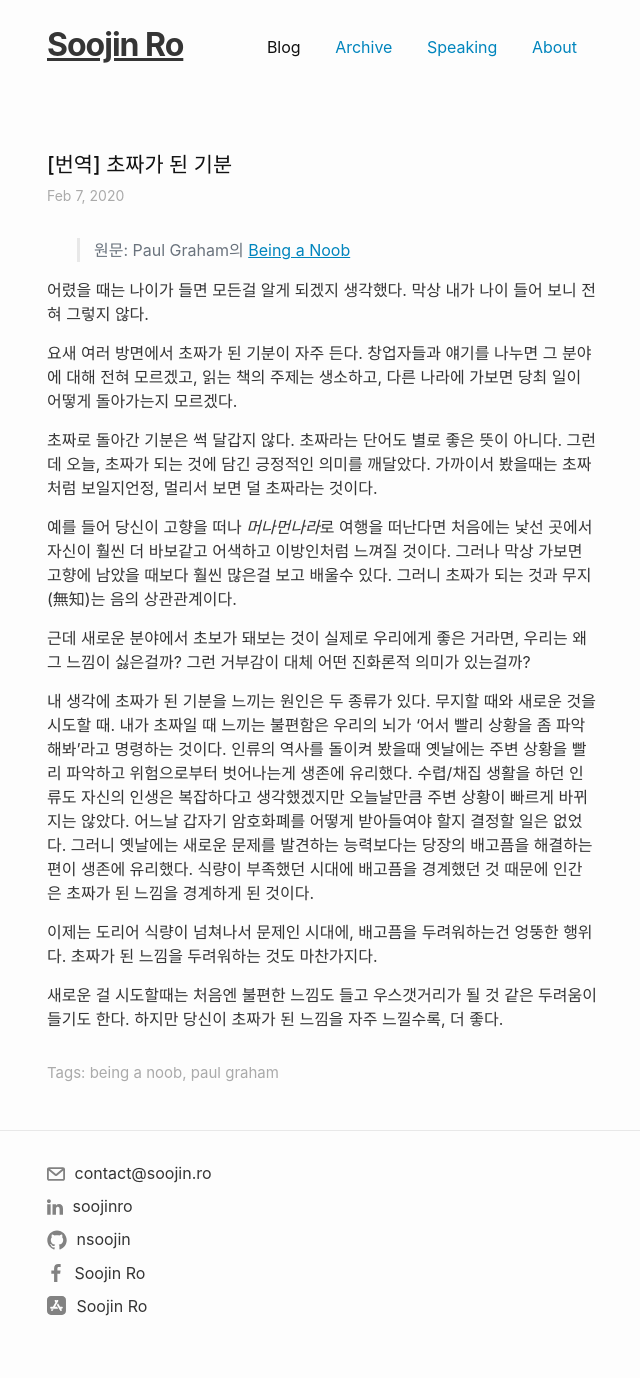
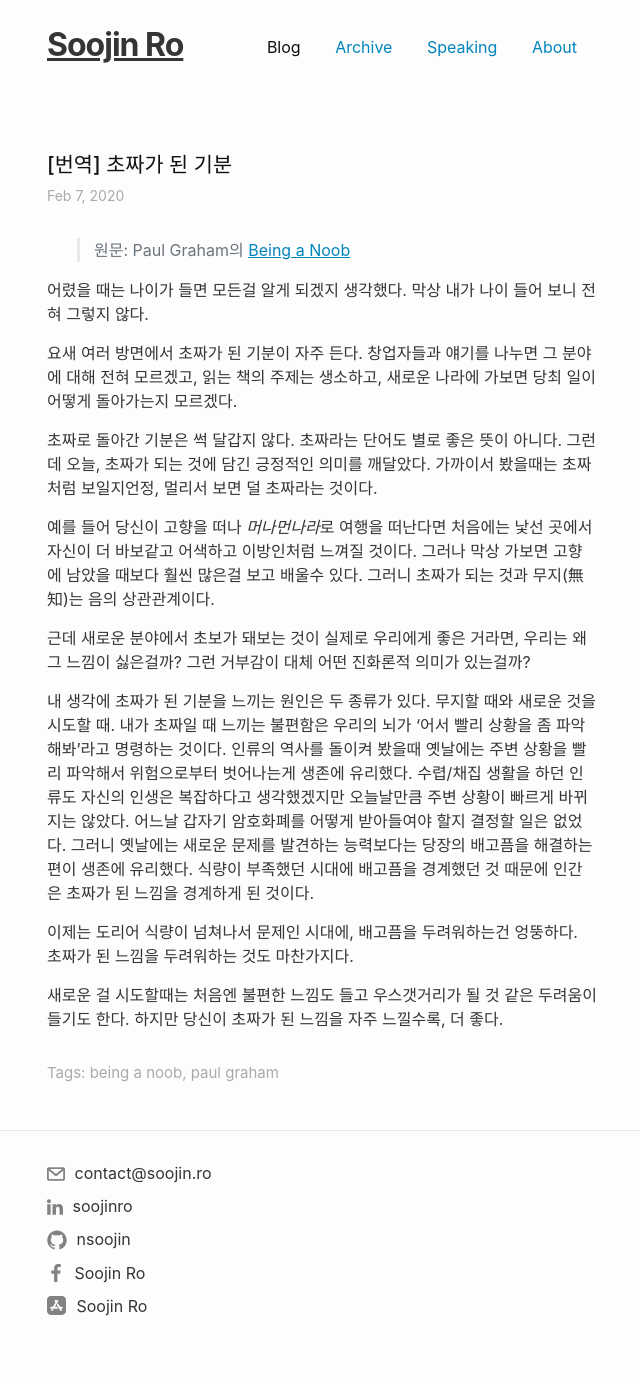
Before and after one commit to nsoojin/nsoojin.github.io, a Jekyll site: the page built from _posts/2020-02-07-noob.md, in a window 1280 px wide. Shown: the whole page, without its empty margins (318-958 px from the left). Built offline with Jekyll 4.4.1, drawn with Linux system fonts in a browser that asks for light colours; comment, search, counter and statistics services are not loaded.

Commit message:
being a noob

```diff
--- a/_posts/2020-02-07-noob.md
+++ b/_posts/2020-02-07-noob.md
@@ -14,16 +14,16 @@
 
 어렸을 때는 나이가 들면 모든걸 알게 되겠지 생각했다. 막상 내가 나이 들어 보니 전혀 그렇지 않다.
 
-요새 여러 방면에서 초짜가 된 기분이 자주 든다. 창업자들과 얘기를 나누면 그 분야에 대해 전혀 모르겠고, 읽는 책의 주제는 생소하고, 다른 나라에 가보면 당최 일이 어떻게 돌아가는지 모르겠다.
+요새 여러 방면에서 초짜가 된 기분이 자주 든다. 창업자들과 얘기를 나누면 그 분야에 대해 전혀 모르겠고, 읽는 책의 주제는 생소하고, 새로운 나라에 가보면 당최 일이 어떻게 돌아가는지 모르겠다.
 
 초짜로 돌아간 기분은 썩 달갑지 않다. 초짜라는 단어도 별로 좋은 뜻이 아니다. 그런데 오늘, 초짜가 되는 것에 담긴 긍정적인 의미를 깨달았다. 가까이서 봤을때는 초짜처럼 보일지언정, 멀리서 보면 덜 초짜라는 것이다.
 
-예를 들어 당신이 고향을 떠나 *머나먼나라*로 여행을 떠난다면 처음에는 낯선 곳에서 자신이 훨씬 더 바보같고 어색하고 이방인처럼 느껴질 것이다. 그러나 막상 가보면 고향에 남았을 때보다 훨씬 많은걸 보고 배울수 있다. 그러니 초짜가 되는 것과 무지(無知)는 음의 상관관계이다.
+예를 들어 당신이 고향을 떠나 *머나먼나라*로 여행을 떠난다면 처음에는 낯선 곳에서 자신이 더 바보같고 어색하고 이방인처럼 느껴질 것이다. 그러나 막상 가보면 고향에 남았을 때보다 훨씬 많은걸 보고 배울수 있다. 그러니 초짜가 되는 것과 무지(無知)는 음의 상관관계이다.
 
 근데 새로운 분야에서 초보가 돼보는 것이 실제로 우리에게 좋은 거라면, 우리는 왜 그 느낌이 싫은걸까? 그런 거부감이 대체 어떤 진화론적 의미가 있는걸까?
 
-내 생각에 초짜가 된 기분을 느끼는 원인은 두 종류가 있다. 무지할 때와 새로운 것을 시도할 때. 내가 초짜일 때 느끼는 불편함은 우리의 뇌가 '어서 빨리 상황을 좀 파악해봐'라고 명령하는 것이다. 인류의 역사를 돌이켜 봤을때 옛날에는 주변 상황을 빨리 파악하고 위험으로부터 벗어나는게 생존에 유리했다. 수렵/채집 생활을 하던 인류도 자신의 인생은 복잡하다고 생각했겠지만 오늘날만큼 주변 상황이 빠르게 바뀌지는 않았다. 어느날 갑자기 암호화폐를 어떻게 받아들여야 할지 결정할 일은 없었다. 그러니 옛날에는 새로운 문제를 발견하는 능력보다는 당장의 배고픔을 해결하는 편이 생존에 유리했다. 식량이 부족했던 시대에 배고픔을 경계했던 것 때문에 인간은 초짜가 된 느낌을 경계하게 된 것이다.
+내 생각에 초짜가 된 기분을 느끼는 원인은 두 종류가 있다. 무지할 때와 새로운 것을 시도할 때. 내가 초짜일 때 느끼는 불편함은 우리의 뇌가 '어서 빨리 상황을 좀 파악해봐'라고 명령하는 것이다. 인류의 역사를 돌이켜 봤을때 옛날에는 주변 상황을 빨리 파악해서 위험으로부터 벗어나는게 생존에 유리했다. 수렵/채집 생활을 하던 인류도 자신의 인생은 복잡하다고 생각했겠지만 오늘날만큼 주변 상황이 빠르게 바뀌지는 않았다. 어느날 갑자기 암호화폐를 어떻게 받아들여야 할지 결정할 일은 없었다. 그러니 옛날에는 새로운 문제를 발견하는 능력보다는 당장의 배고픔을 해결하는 편이 생존에 유리했다. 식량이 부족했던 시대에 배고픔을 경계했던 것 때문에 인간은 초짜가 된 느낌을 경계하게 된 것이다.
 
-이제는 도리어 식량이 넘쳐나서 문제인 시대에, 배고픔을 두려워하는건 엉뚱한 행위다. 초짜가 된 느낌을 두려워하는 것도 마찬가지다.
+이제는 도리어 식량이 넘쳐나서 문제인 시대에, 배고픔을 두려워하는건 엉뚱하다. 초짜가 된 느낌을 두려워하는 것도 마찬가지다.
 
 새로운 걸 시도할때는 처음엔 불편한 느낌도 들고 우스갯거리가 될 것 같은 두려움이 들기도 한다. 하지만 당신이 초짜가 된 느낌을 자주 느낄수록, 더 좋다.
```
